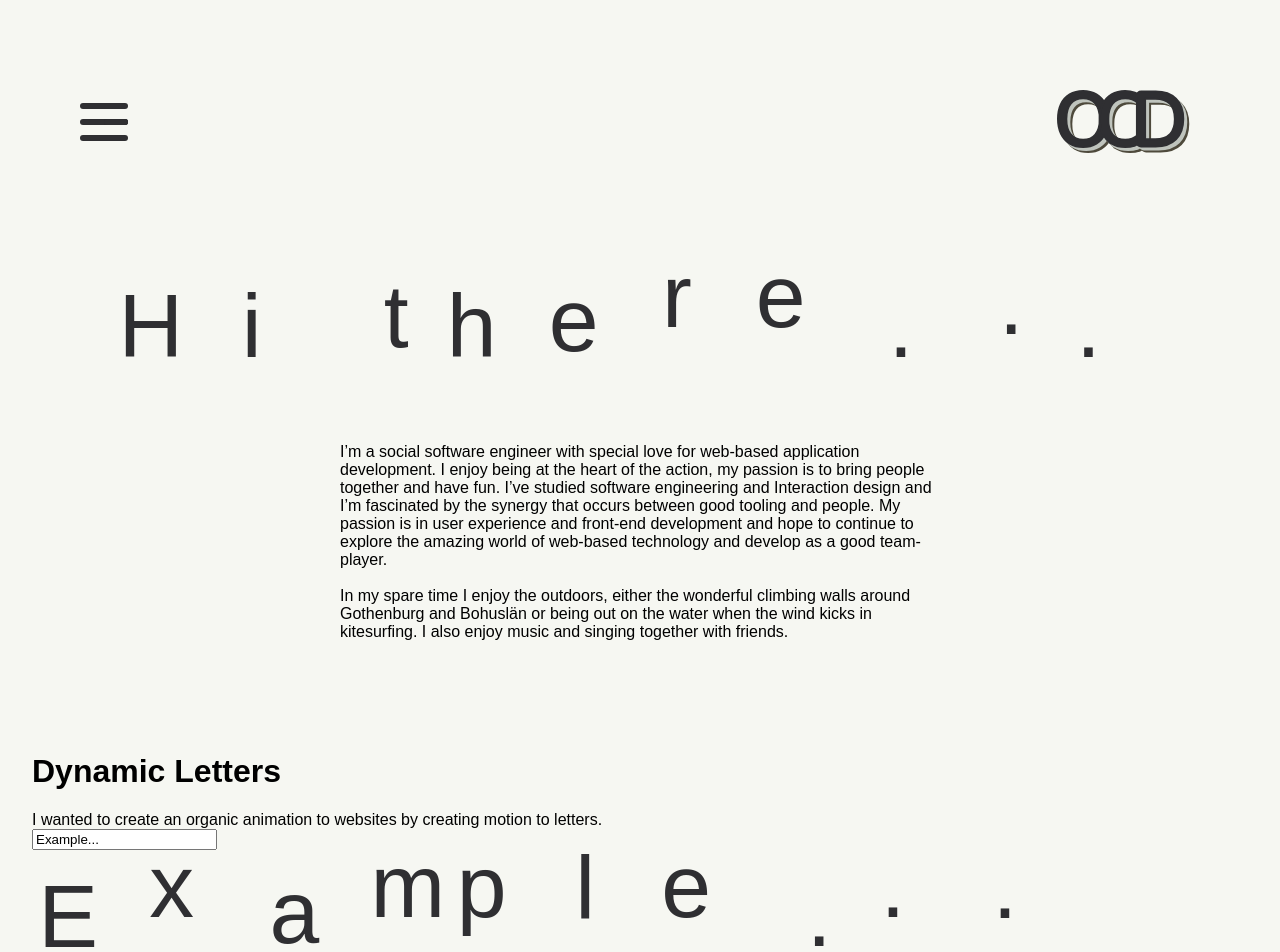
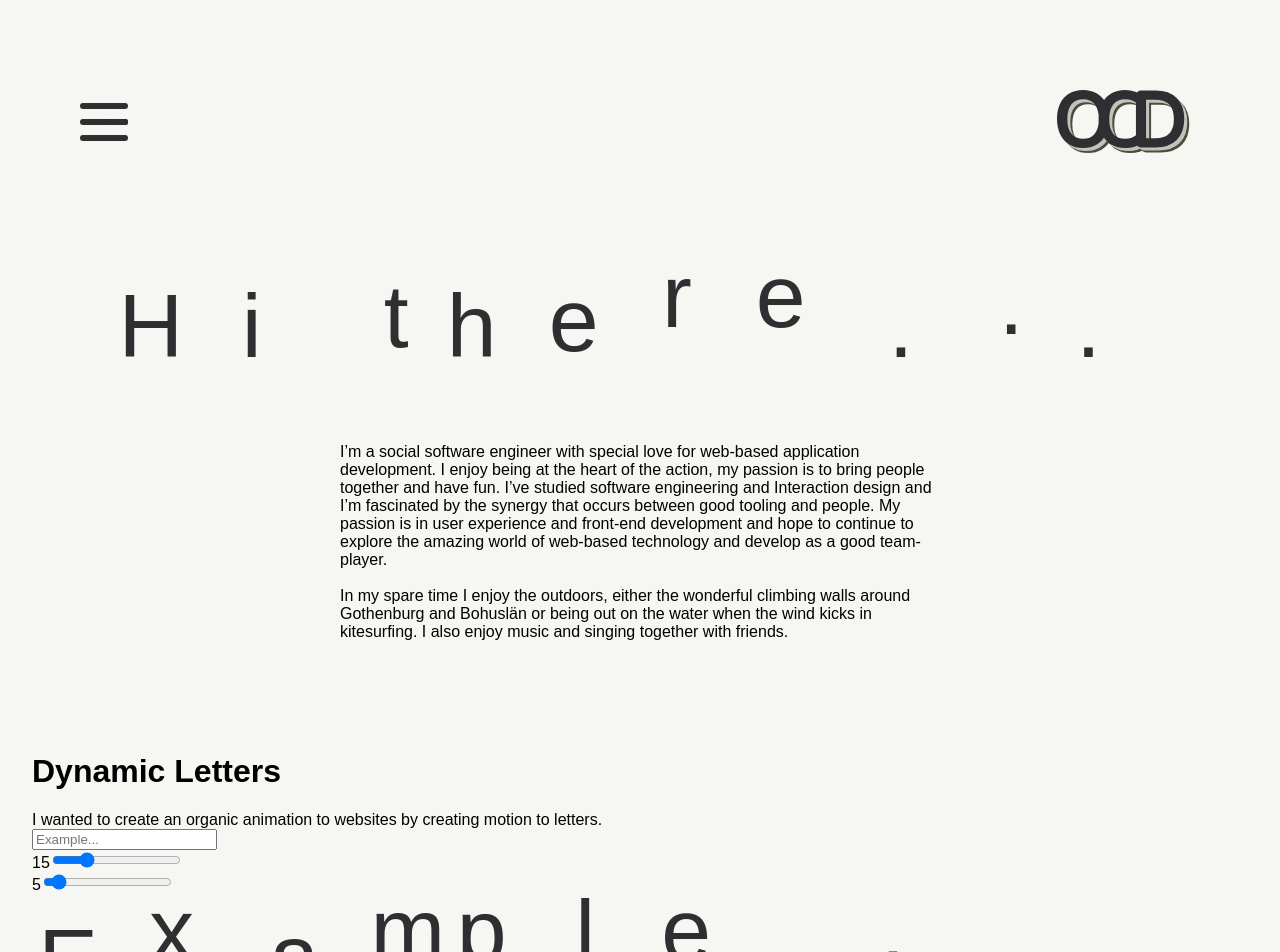
Before and after one commit to oc-developer/oc-portfolio, a React (Create React App) app: page / in a window 1280 px wide. Shown: the top 952 px of the page. Built offline with nearby package versions, Linux system fonts and the light colour scheme.

Commit message:
placeholder

```diff
--- a/src/FloatyLetters/FloatyLetters.tsx
+++ b/src/FloatyLetters/FloatyLetters.tsx
@@ -2,7 +2,7 @@ import React, { Component } from 'react'
 import FloatyLetter from './FloatyLetter/FloatyLetter'
 import './FloatyLetters.css'
 
-export default class FloatyLettersClass extends Component<FloatyLettersProps, FloatyLettersState> {
+export default class FloatyLetters extends Component<FloatyLettersProps, FloatyLettersState> {
     createPhrase = () => {
         const phraseList = this.props.phrase.split("");
         return phraseList.map((l, i) => {
--- a/src/Projects/DynamicLetters/DynamicLetters.tsx
+++ b/src/Projects/DynamicLetters/DynamicLetters.tsx
@@ -3,14 +3,29 @@ import './DynamicLetters.css'
 import FloatyLetters from '../../FloatyLetters/FloatyLetters'
 
 export default function DynamicLetters() {
-    const [word, setWord] = useState('Example...')
+    const placeholder = 'Example...'
+    const [phrase, setPhrase] = useState('')
+    const [maxDuration, setMaxDuration] = useState(15)
+    const [minDuration, setMinDuration] = useState(5)
+
+    const setPhraseDefault = () => {
+        return phrase || placeholder;
+    }
+
     return (
         <div className="dynamic-letters">
             <h1>Dynamic Letters</h1>
             <span>I wanted to create an organic animation to websites by creating motion to letters.</span>
             <br />
-            <input type="text" value={word} onChange={e => setWord(e.target.value)}/>
-            <FloatyLetters phrase={word} maxDuration={15} minDuration={5} />
+            <input type="text" placeholder={placeholder} value={phrase} onChange={e => setPhrase(e.target.value)} />
+            <br/>
+            <label>{maxDuration}</label>
+            <input type="range" value={maxDuration} min={1} max={60} onChange={e => setMaxDuration(Number(e.target.value))} />
+            <br/>
+            <label>{minDuration}</label>
+            <input type="range" value={minDuration} min={1} max={60} onChange={e => setMinDuration(Number(e.target.value))} />
+            <br/>
+            <FloatyLetters phrase={setPhraseDefault()} maxDuration={15} minDuration={5} />
         </div>
     )
 }
```
